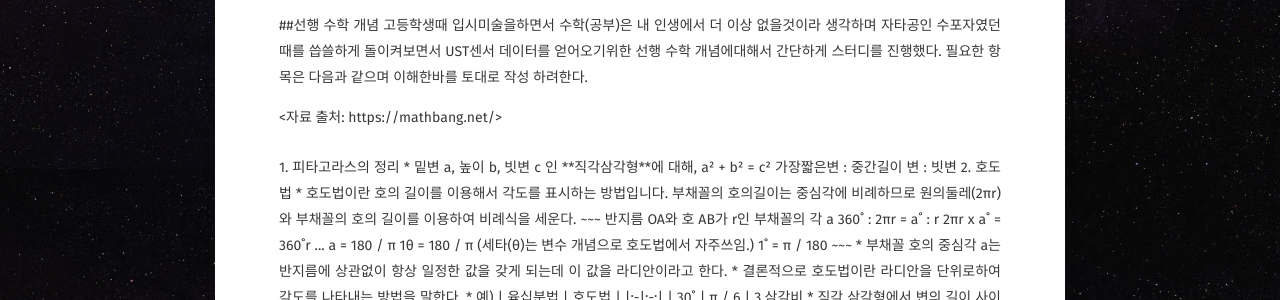
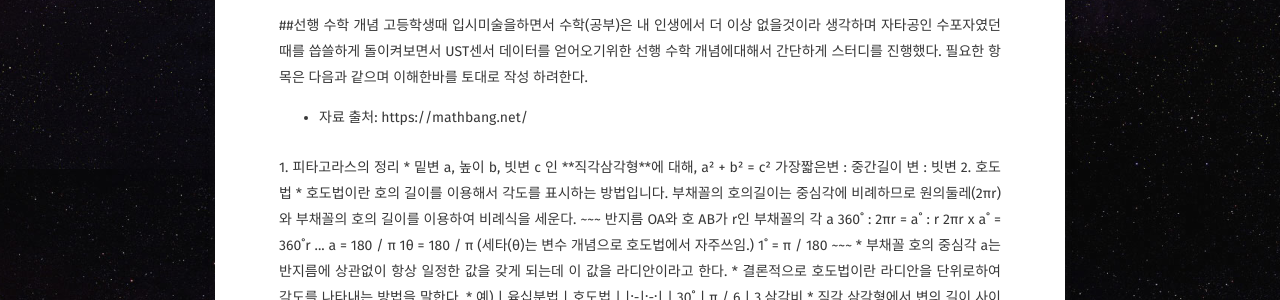
Before and after one commit to devhyunsuk2/devhyunsuk2.github.io, a Jekyll site: the page built from _posts/2019-04-26-UST-1.md, in a window 1280 px wide and 900 px high, scrolled down 580 px. Shown: the part 151-451 px from the top of the window. Built offline with Jekyll 4.4.1, drawn with Linux system fonts in a browser that asks for light colours; some web fonts are replaced; comment, search, counter and statistics services are not loaded.

Commit message:
Update 2019-04-26-UST-1.md

```diff
--- a/_posts/2019-04-26-UST-1.md
+++ b/_posts/2019-04-26-UST-1.md
@@ -25,10 +25,9 @@ comments: true
 고등학생때 입시미술을하면서 수학(공부)은 내 인생에서 더 이상 없을것이라 생각하며 자타공인 수포자였던 때를 씁쓸하게 돌이켜보면서 UST센서 데이터를 얻어오기위한 선행 수학 개념에대해서 간단하게 스터디를 진행했다.
 필요한 항목은 다음과 같으며 이해한바를 토대로 작성 하려한다.
 
-<자료 출처: https://mathbang.net/>
+* 자료 출처: https://mathbang.net/
 
 <figure>
-
 1. 피타고라스의 정리
 
 * 밑변 a, 높이 b, 빗변 c 인 **직각삼각형**에 대해,
@@ -82,7 +81,6 @@ sinθ = y / r
 cosθ = x / r
 tanθ = y / x
 ~~~
-
 </figure>
 
 여기까지 내용을 이해하며 정리하고나니 회사의 개발자분께서 리뷰해주셨던 UST 데이터처리 자료를 어느정도 볼 수 있게 되었다. 수학방이라는 유용한 사이트가있으니 더 정확하고 자세한정보는 위 자료출처 링크를 방문하시면 좋을것 같다.
```
